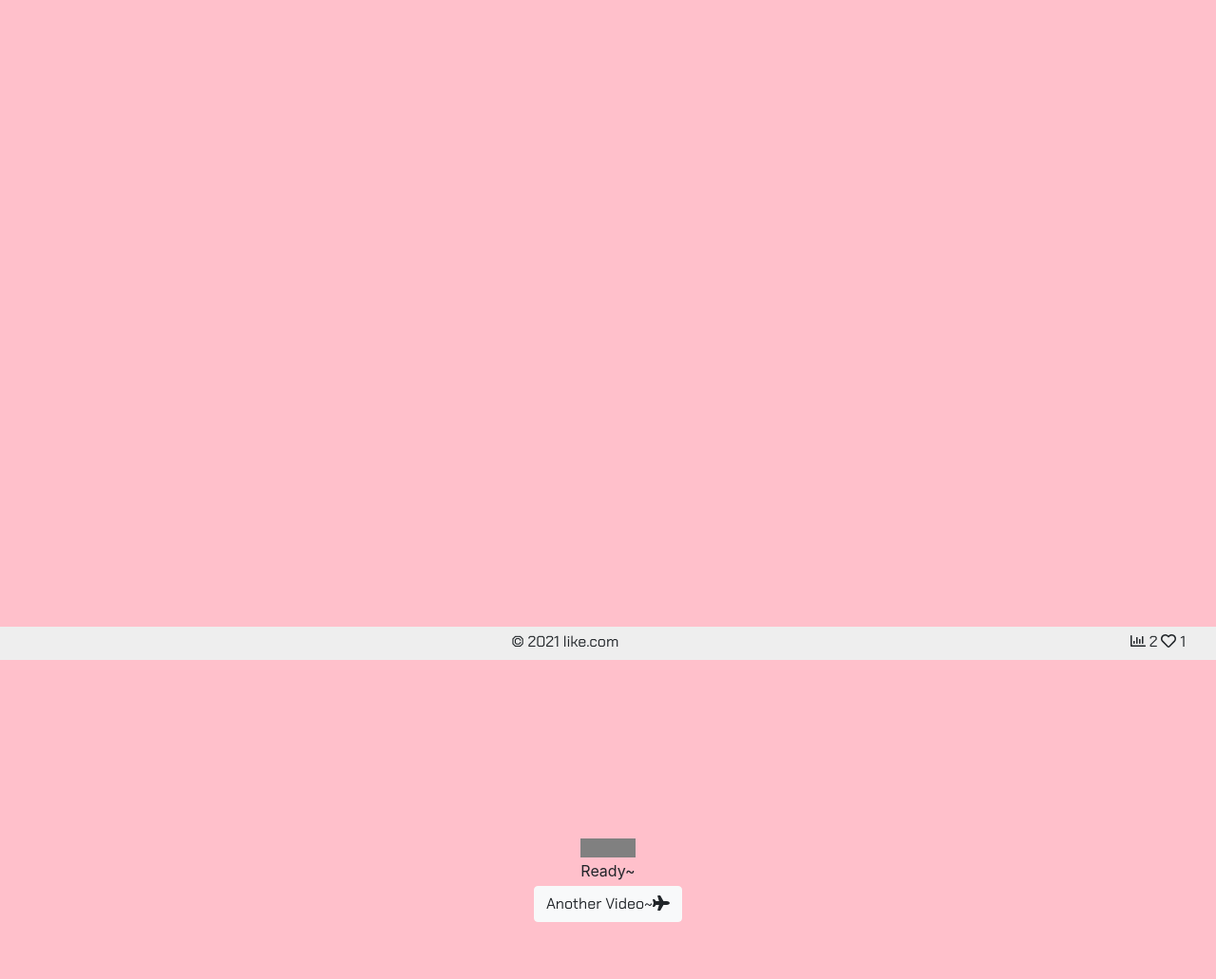
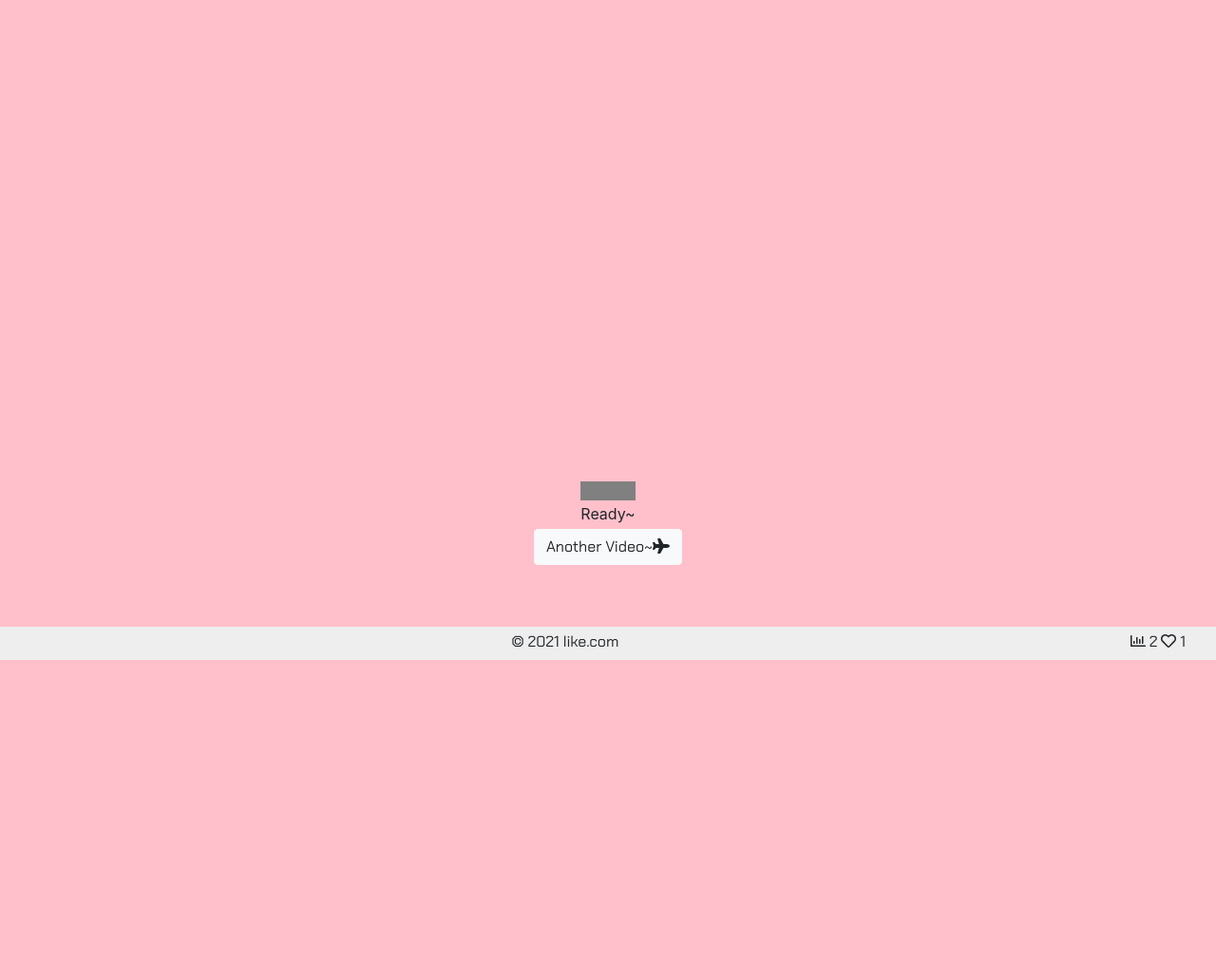
Before and after one commit to Liftwo/youtube_Subtitles_and_Interactive_Transcripts, a Django app: page /1 in a window 1280 px wide. Shown: the part 105-1136 px from the top of the page at 95% size. After the commit the page ends 800 px from the top, so only its background shows below. Run offline with Django 3.2, Linux system fonts and the light colour scheme; tables that the repository leaves empty hold one stand-in row (values such as "Sample post"); some libraries are stand-ins or nearby versions.

Commit message:
改回43%

```diff
--- a/static/css/navbar.css
+++ b/static/css/navbar.css
@@ -71,7 +71,7 @@ button:focus{
 
 .vbox {
     position: relative;
-    padding-top: 76%;
+    padding-top: 43%;
 }
 
 .vbox iframe {
```
